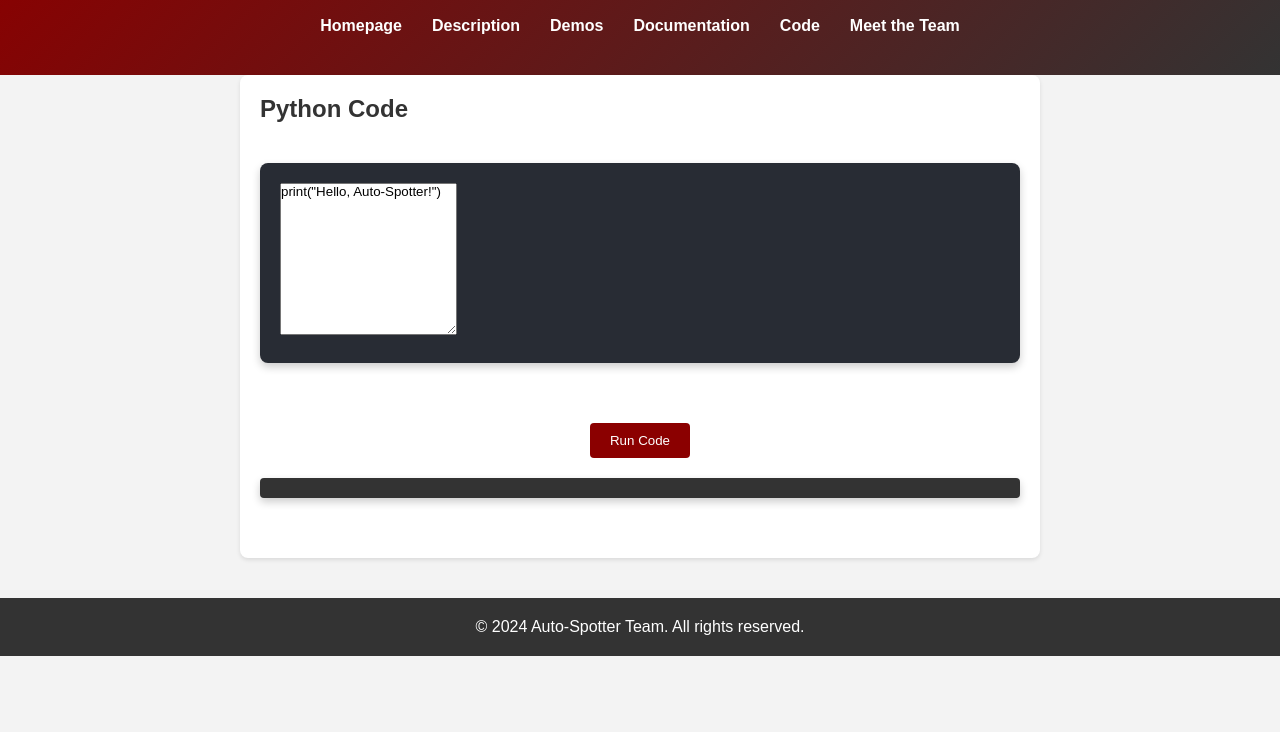
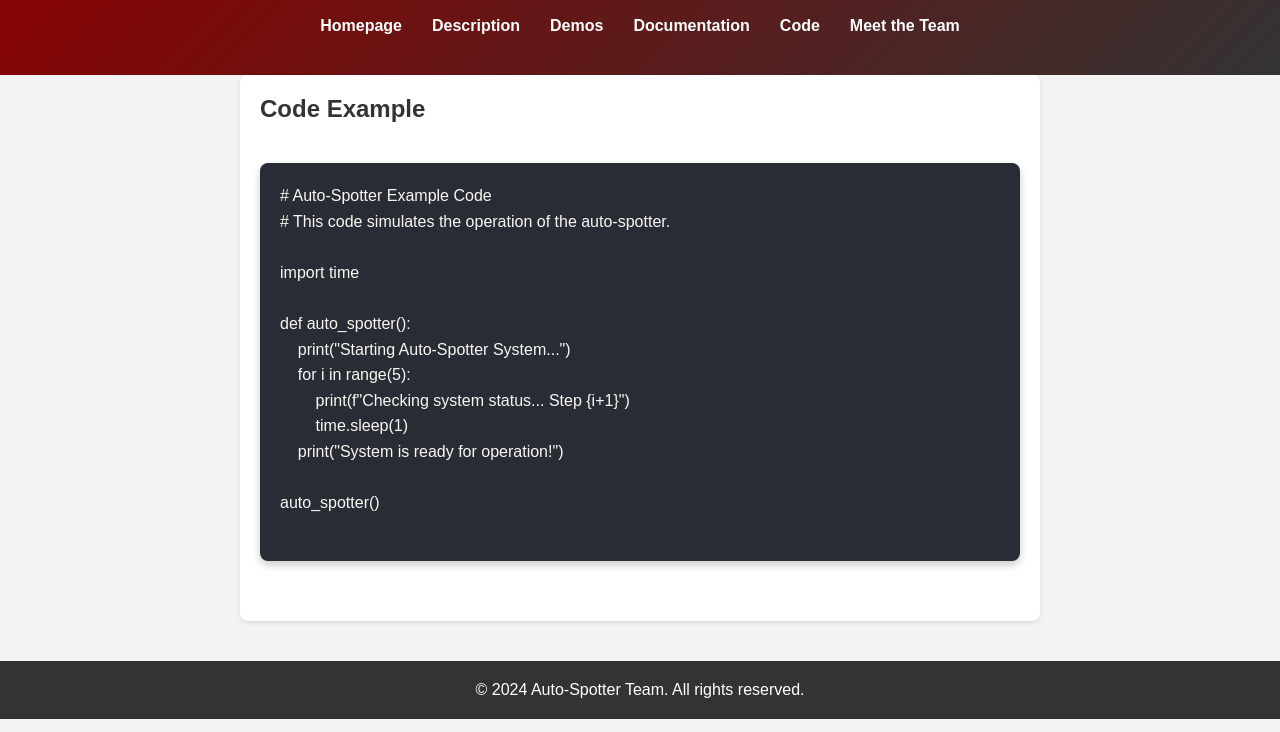
Before and after one commit to tgn41/autospotter.github.io, a plain HTML site: page code.html in a window 1280 px wide. Shown: the part 68-800 px from the top of the page. Drawn offline with Linux system fonts and the light colour scheme.

Commit message:
Update code.html

```diff
--- a/code.html
+++ b/code.html
@@ -5,19 +5,6 @@
   <meta name="viewport" content="width=device-width, initial-scale=1.0">
   <title>Auto-Spotter - Code</title>
   <link rel="stylesheet" href="styles.css">
-  <script src="https://cdnjs.cloudflare.com/ajax/libs/skulpt/1.1.0/skulpt.min.js"></script>
-  <script src="https://cdnjs.cloudflare.com/ajax/libs/skulpt/1.1.0/skulpt-stdlib.min.js"></script>
-  <script>
-    function runPython() {
-      let prog = document.getElementById("pythonCode").value;
-      let output = document.getElementById("output");
-      output.innerHTML = "";
-      Sk.configure({ output: text => output.innerHTML += text + "<br>" });
-      Sk.importMainWithBody("<stdin>", false, prog).catch(err => {
-        output.innerHTML += `<span style="color:red;">${err}</span>`;
-      });
-    }
-  </script>
 </head>
 <body>
   <header>
@@ -34,14 +21,24 @@
     </nav>
   </header>
   <main>
-    <h2>Python Code</h2>
+    <h2>Code Example</h2>
     <div class="code-container">
-      <pre><textarea id="pythonCode" rows="10">print("Hello, Auto-Spotter!")</textarea></pre>
+      <pre>
+# Auto-Spotter Example Code
+# This code simulates the operation of the auto-spotter.
+
+import time
+
+def auto_spotter():
+    print("Starting Auto-Spotter System...")
+    for i in range(5):
+        print(f"Checking system status... Step {i+1}")
+        time.sleep(1)
+    print("System is ready for operation!")
+
+auto_spotter()
+      </pre>
     </div>
-    <div style="text-align: center;">
-      <button onclick="runPython()">Run Code</button>
-    </div>
-    <div id="output" class="code-container"></div>
   </main>
   <footer>
     <p>&copy; 2024 Auto-Spotter Team. All rights reserved.</p>
```
